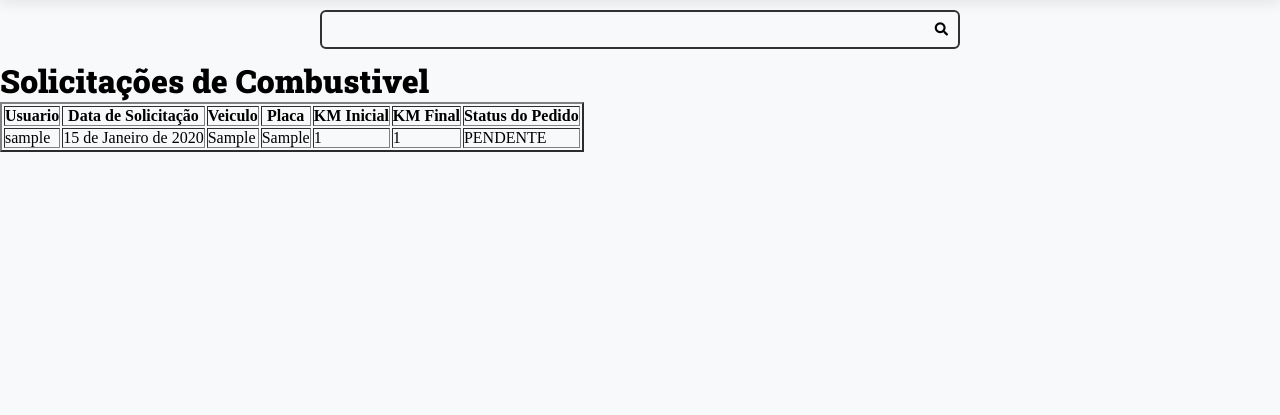
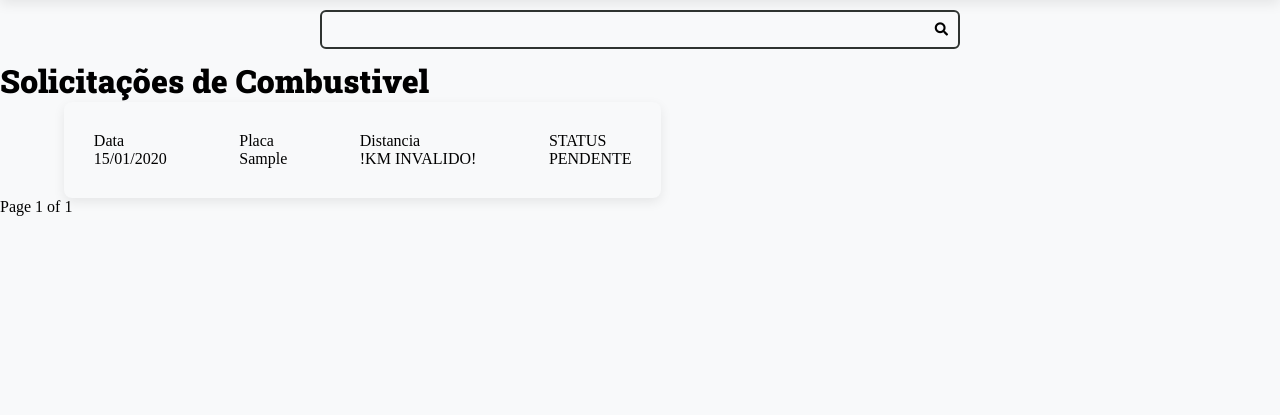
Before and after one commit to machadopy/fuelproject, a Django app: page /reembolsos/ in a window 1280 px wide. Shown: the part 73-488 px from the top of the page. Run offline with Django 5.2, Linux system fonts and the light colour scheme; a user stored in the database is signed in; tables that the repository leaves empty hold one stand-in row (values such as "Sample post"); some libraries are stand-ins or nearby versions.

Commit message:
feat: implement pagination and enhance display for reembolsos in templates

```diff
--- a/reembolsos/templates/reembolsos/reembolsos.html
+++ b/reembolsos/templates/reembolsos/reembolsos.html
@@ -3,11 +3,15 @@
 
 {% block main %}
 {% include 'partials/_searchbar.html' %}
+<h1>Solicitações de Combustivel</h1>
+{% include 'partials/_forreembolsos.html' %}
+{% endblock %}
 
 
-<h1>Solicitações de Combustivel</h1>
 
-<table border="2">
+
+
+<!--<table border="2">
     <tr>
         <th>Usuario</th>
         <th>Data de Solicitação</th>
@@ -33,9 +37,9 @@
 
 
 
-{% endblock %}
+
     <ul>
         <ol>
 
         </ol>
-    </ul>
+    </ul> -->
--- a/reembolsos/views.py
+++ b/reembolsos/views.py
@@ -2,6 +2,8 @@ from django.shortcuts import render
 from fuelrequests.models import Fuelrequests
 from django.shortcuts import get_object_or_404
 from django.http import Http404
+from django.db.models import Q
+from django.core.paginator import Paginator
 
 
 
@@ -11,12 +13,13 @@ def reembolsos(request):
 
         #solicitacoes = Fuelrequests.objects.all() ordenacao apenas p teste
         solicitacoes = Fuelrequests.objects.all().order_by('-data_solicitacao')
+        paginator = Paginator(solicitacoes, 9)
 
-        context = {
-            'solicitacoes' : solicitacoes
-            }
+        page_number = request.GET.get('page')
+        page_solicitacoes = paginator.get_page(page_number)
 
-        return render(request, 'reembolsos/reembolsos.html', context)
+
+        return render(request, 'reembolsos/reembolsos.html', {'page_solicitacoes':page_solicitacoes})
 
     else:
         solicitacoes = Fuelrequests.objects.filter(usuario=request.user)
@@ -50,13 +53,16 @@ def search(request):
     if not search_term:
         raise Http404()
 
+
     reembolsos_list = Fuelrequests.objects.filter(
-        status__icontains = search_term
-    ).order_by('-data_solicitacao')
+        Q(status__icontains = search_term)|
+        Q(usuario__username__icontains = search_term)
+    ).distinct().order_by('-data_solicitacao')
 
     return render(request, 'reembolsos/search.html',{
-        'page_title': f'Pesquisa:"{search_term}',
+        'page_title': f'Pesquisa:"{search_term}"',
         'solicitacoes': reembolsos_list,
+        'search_term' : search_term
     })
 
 
@@ -71,4 +77,13 @@ def search(request):
     usuario = models.ForeignKey(settings.AUTH_USER_MODEL, on_delete=models.PROTECT)
     veiculo = models.ForeignKey(Veiculo, on_delete=models.PROTECT)
     data_solicitacao = models.DateField(auto_now_add=True)
+
+
+     context = {
+            'solicitacoes' : solicitacoes
+            }
+
+
+
+
     '''
--- /dev/null
+++ b/templates/partials/_container_linkreembolsos.html
@@ -0,0 +1,6 @@
+        <div class="container-linkreembolsos">
+            <a href="/reembolsos/" class="linkreembolsos">Todas Solicitacoes</a>
+        </div>
+        <div class="container-linkreembolsos">
+            <a href="/fuelrequests/" class="linkreembolsos">Nova Solicitacao</a>
+        </div>
--- /dev/null
+++ b/templates/partials/_forreembolsos.html
@@ -0,0 +1,48 @@
+    <section class="historic-content-container">
+        <div class="historic-content">
+            {% for item in page_solicitacoes %}
+                <a href="{% url 'reembolsos:detalhes_reembolsos' item.id %}" class="historic-links">
+                    <div class="historic-item">
+
+                        <span class="info-group">
+                            <p class="historic-label">Data</p>
+                            <div class="historic-varitem">{{ item.data_solicitacao|date:"d/m/Y"}}</div>
+                        </span>
+                        <span class="info-group">
+                            <p class="historic-label">Placa</p>
+                            <div class="historic-varitem">{{item.veiculo.placa}}</div>
+                        </span class="info-group">
+                        <span class="info-group">
+                            <p class="historic-label">Distancia</p>
+                            <div class="historic-varitem">{{item.distancia_percorrida}}</div>
+                        </span class="info-group">
+                        <span class="info-group">
+                            <p class="historic-label">STATUS</p>
+                            <div class="historic-varitem">{{ item.get_status_display }}</div>
+                        </span>
+                    </div>
+                </a>
+            {% endfor %}
+    </section>
+
+                <div class="pagination">
+                <span class="step-links">
+
+                    {% if page_solicitacoes.has_previous %}
+                        <a href="?page=1">&laquo; Primeira Pagina</a>
+                        <a href="?page={{ page_solicitacoes.previous_page_number }}">Anterior</a>
+                    {% endif %}
+
+
+                    <span class="current">
+                        Page {{ page_solicitacoes.number }} of {{ page_solicitacoes.paginator.num_pages }}
+                    </span>
+
+
+                    {% if page_solicitacoes.has_next %}
+                        <a href="?page={{ page_solicitacoes.next_page_number }}">next</a>
+                        <a href="?page={{ page_solicitacoes.paginator.num_pages }}">last &raquo;</a>
+                    {% endif %}
+                </span>
+            </div>
+        </div>
```
Also changed, not shown: usuarios/templates/usuarios/index.html (+2 -34 lines), usuarios/views.py (+5 -7 lines).
